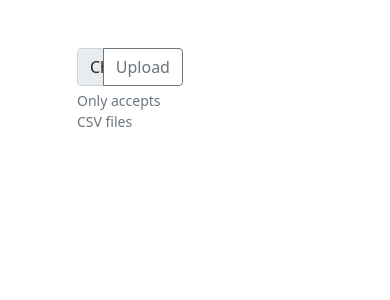
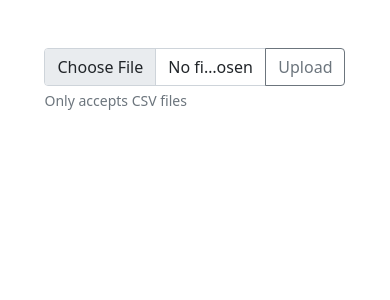
Before and after one commit to bob134552/Crover-Technical-Challenge, a Django app: page / in a window 390 px wide. Shown: the top 300 px of the page. Run offline with Django 3.2, Linux system fonts and the light colour scheme; data that the repository does not hold is empty; some libraries are stand-ins or nearby versions.

Commit message:
[9] README.md written
- Fixed a few bugs by sorting the data query by the set parameter in home view.
- Made display a bit more responsive for smaller screens in index.html
- Added images to show working app.
- Created a TempDataAdmin to allow for a better display of TempData model in admin.
- Added a prevention to avoid uploading duplicate data set in home view.

```diff
--- a/home/templates/home/index.html
+++ b/home/templates/home/index.html
@@ -1,8 +1,8 @@
 {% extends 'base.html' %}
 {% block content %}
-<div class="container">
+<div class="container-fluid">
     <div class="row mt-5">
-        <div class="col-4 offset-2 text-center">
+        <div class="col-md-4 offset-md-2 col-10 offset-1 text-center">
             <form method="POST" enctype="multipart/form-data">
                 {% csrf_token %}
                 <div class="input-group">
@@ -12,7 +12,7 @@
                 <div id="inputFileHelp" class="form-text text-start mt-1">Only accepts CSV files</div>
             </form>
         </div>
-        <div class="col-auto mt-1">
+        <div class="col-md-auto col-12 text-center mt-1">
                 {% if sets is not None %}
                     <p class="d-inline">Current Set: </p>
                     <select id="set-selector" class="border">
@@ -22,7 +22,7 @@
                     </select>
                 {% endif %}
         </div>
-        <div class="col-auto">
+        <div class="col-md-auto col-12 text-center">
             {% if selected_set is not None %}
                 <a href="#" data-bs-toggle="modal" data-bs-target="#delete_{{ selected_set }}" class="btn btn-danger">Delete This Set</a>
                 <div class="modal fade" id="delete_{{ selected_set }}" tabindex="-1" aria-labelledby="delete_{{ selected_set }}" aria-hidden="true">
@@ -62,6 +62,7 @@
 {% block postloadjs %}
     {{ block.super }}
     <script type="text/javascript">
+        // Handles changing of data sets if change in dropdown
         $('#set-selector').change(function() {
             var selector = $(this);
             var currentUrl = new URL(window.location);
--- a/home/views.py
+++ b/home/views.py
@@ -18,6 +18,10 @@ def home(request):
     '''
     if request.method == "POST":
         csv_file = request.FILES['file']
+        # Checks if data of the same name already exists
+        if TempData.objects.filter(set=csv_file.name.split('.csv')[0]).exists():
+            messages.error(request, 'This data set already exists.')
+            return redirect('home')
         if not csv_file.name.endswith('.csv'):
             messages.error(request, 'THIS IS NOT A CSV FILE')
         paramFile = io.TextIOWrapper(request.FILES['file'].file)
@@ -52,8 +56,8 @@ def home(request):
             'graph': None,
         }
         return render(request, 'home/index.html', context)
-
-    sets = OrderedSet([item.set for item in data])
+    my_list = list(item.set for item in data.order_by('set'))
+    sets = OrderedSet(my_list)
     current_set = sets[0]
 
     # Changes graph to reflect a change in selected data set.
```
Also changed, not shown: home/admin.py (+11 -1 lines), README.md, example_images/data-set-0.png (added), example_images/delete-prompt.png (added), example_images/example-dropdown.png (added), example_images/zoomed-and-selected-data-point.png (added).
